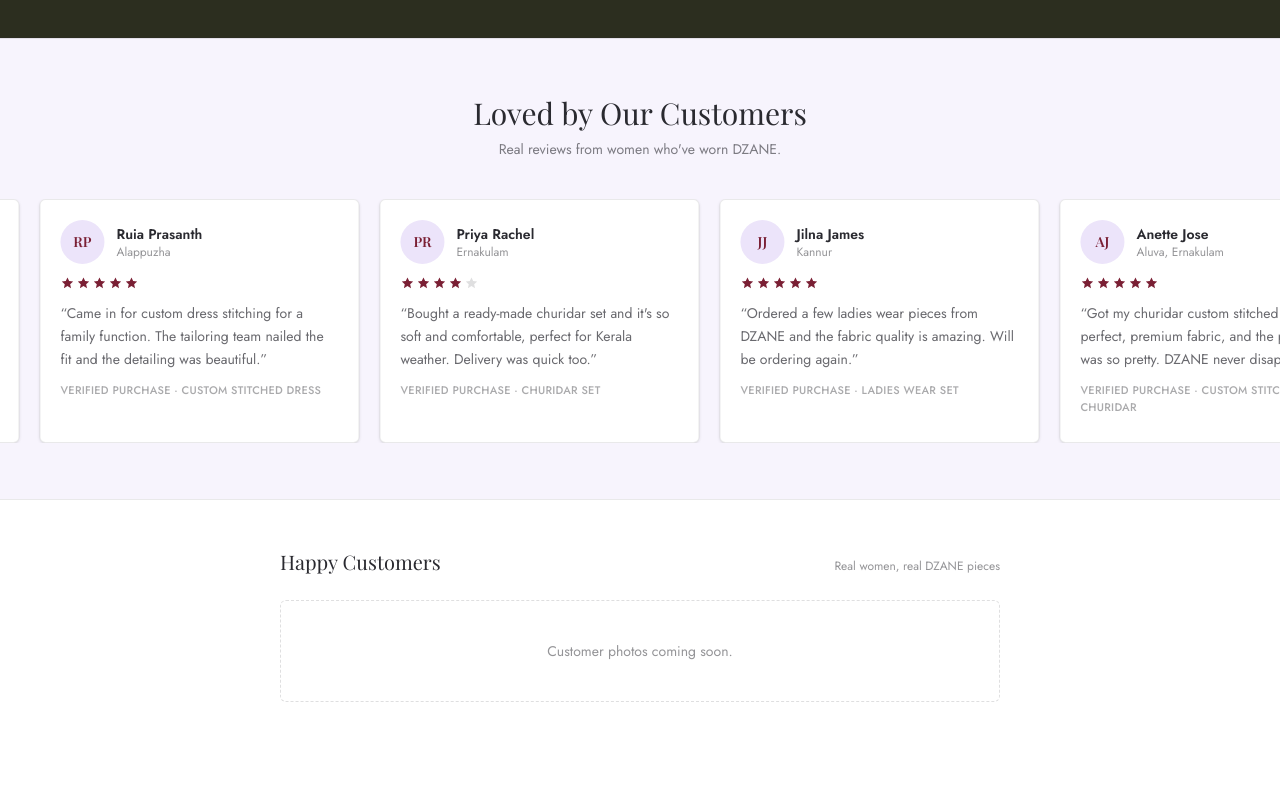
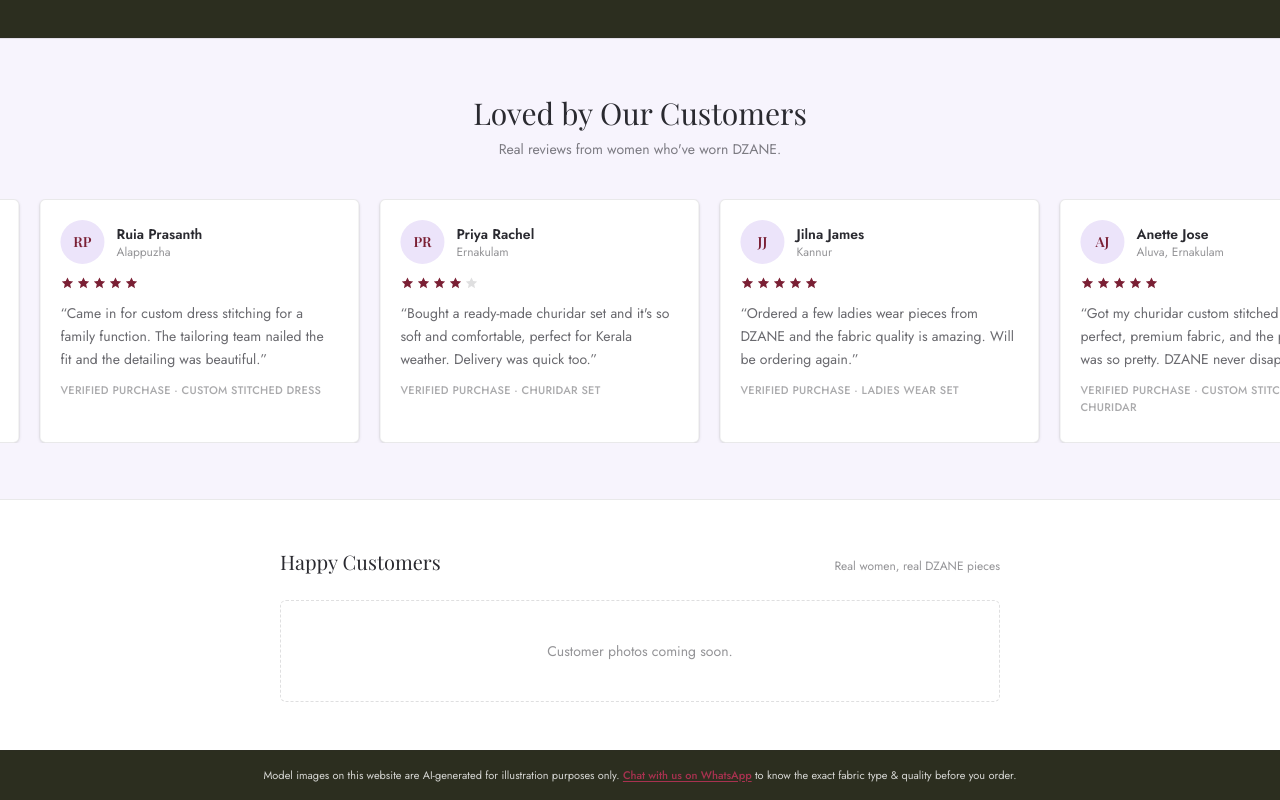
Before and after one commit to peakpoint2037/Dzane, a Next.js app: page / in a window 1280 px wide. Shown: the part 3441-4241 px from the top of the page. Before the commit the page ends 4191 px from the top, so only its background shows below. Built offline with nearby package versions, Linux system fonts and the light colour scheme; a web font is replaced by a local one.

Commit message:
Add sitewide footer disclosing AI-generated model images
Appears on every page since the disclaimer needs to cover hero
banners and category images across the whole site, not just one
page. Links straight to WhatsApp to ask about real fabric type/quality.

```diff
--- a/src/app/layout.tsx
+++ b/src/app/layout.tsx
@@ -2,6 +2,7 @@
 import { Playfair_Display, Jost } from "next/font/google";
 import "./globals.css";
 import WhatsAppWidget from "@/components/WhatsAppWidget";
+import Footer from "@/components/Footer";
 
 const heading = Playfair_Display({
   variable: "--font-heading",
@@ -27,6 +28,7 @@
     >
       <body className="min-h-full flex flex-col bg-cream text-ink">
         {children}
+        <Footer />
         <WhatsAppWidget />
       </body>
     </html>
--- /dev/null
+++ b/src/components/Footer.tsx
@@ -0,0 +1,28 @@
+import { whatsappContacts } from "@/data/contacts";
+
+export default function Footer() {
+  const contact = whatsappContacts[0];
+  const waHref = `https://wa.me/${contact.phone}?text=${encodeURIComponent(
+    "Hi DZANE! I'd like to know more about the fabric type and quality before ordering."
+  )}`;
+
+  return (
+    <footer className="border-t border-ink/10 bg-olive py-4 text-cream/80">
+      <div className="mx-auto max-w-7xl px-6 text-center text-[11px] leading-relaxed">
+        <p>
+          Model images on this website are AI-generated for illustration
+          purposes only.{" "}
+          <a
+            href={waHref}
+            target="_blank"
+            rel="noopener noreferrer"
+            className="font-medium text-gold-light underline underline-offset-2 hover:text-cream"
+          >
+            Chat with us on WhatsApp
+          </a>{" "}
+          to know the exact fabric type &amp; quality before you order.
+        </p>
+      </div>
+    </footer>
+  );
+}
```
